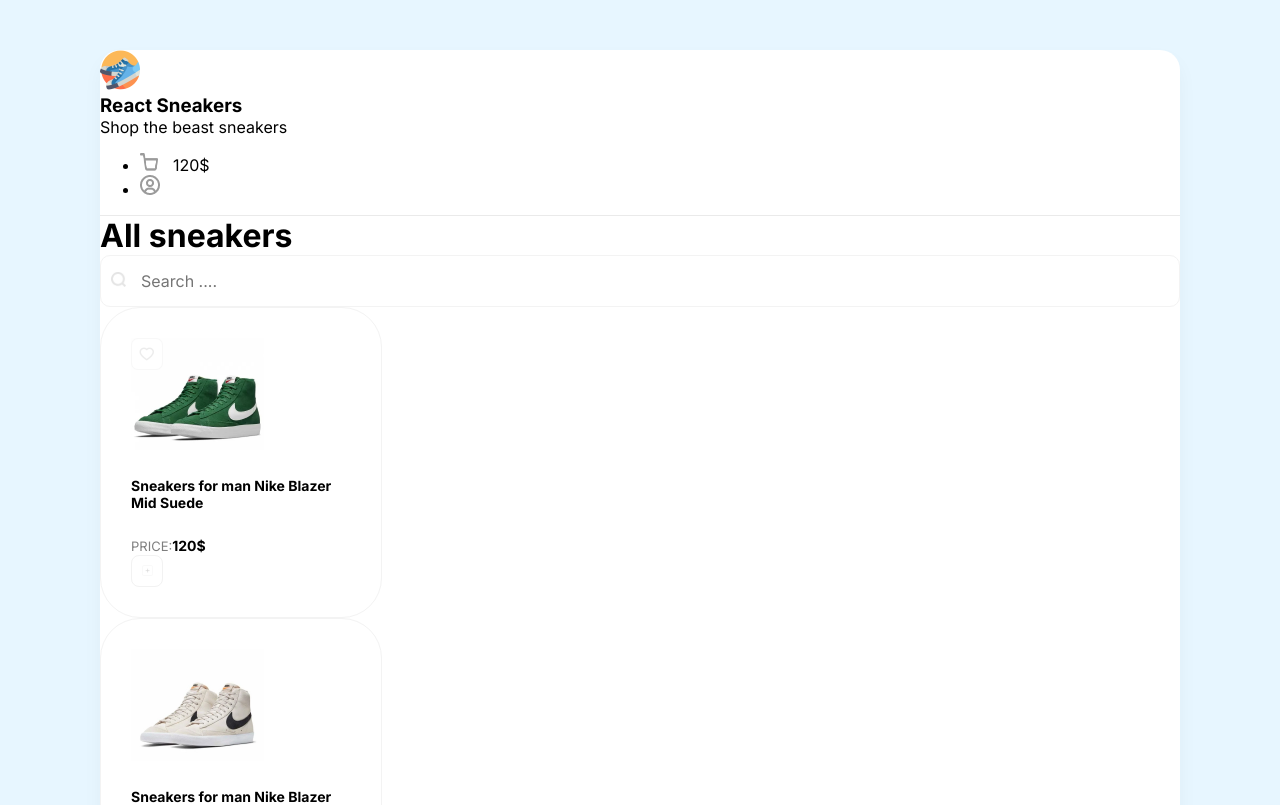
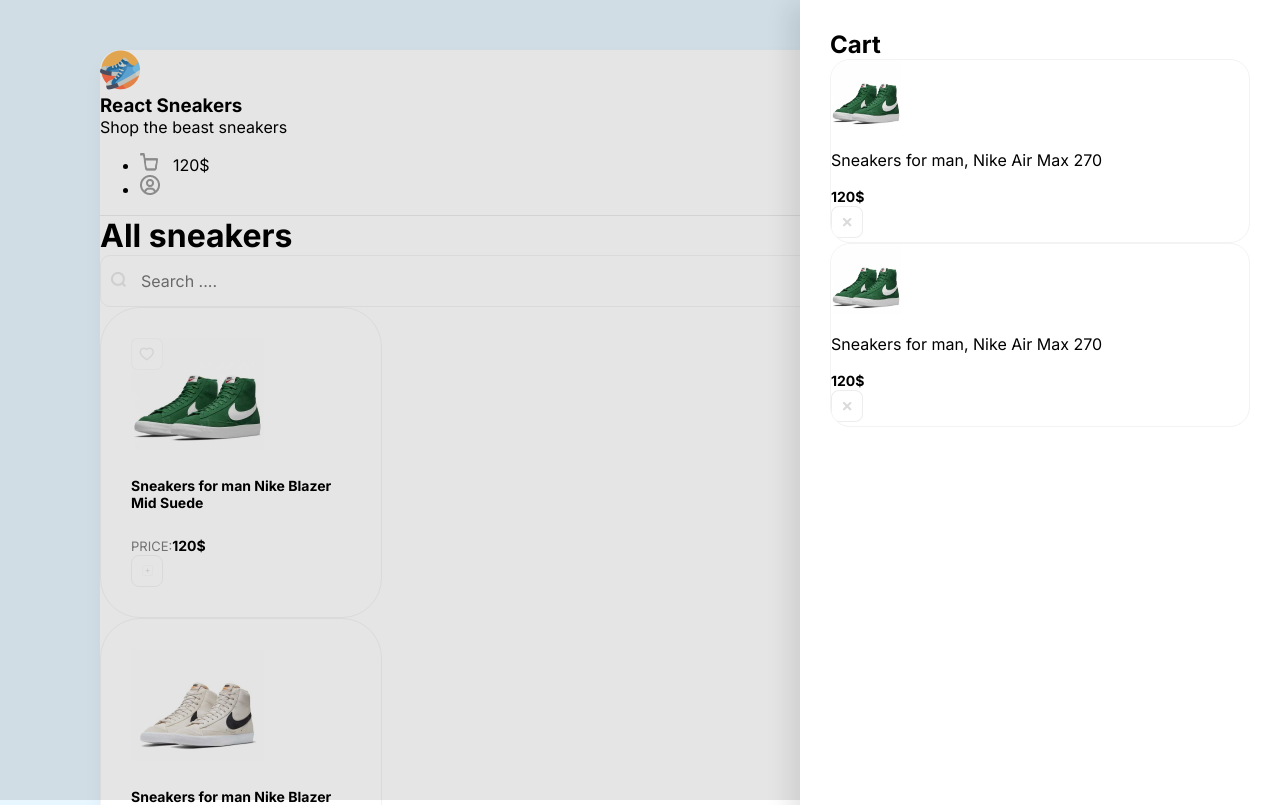
Before and after one commit to EvgeniBlag/sneakers-shop, a React (Create React App) app: page / in a window 1280 px wide. Shown: the top 805 px of the page. Built offline with nearby package versions, Linux system fonts and the light colour scheme.

Commit message:
create cartPaje

```diff
--- a/src/App.js
+++ b/src/App.js
@@ -4,6 +4,58 @@
 function App() {
   return (
     <div className="wrapper clear">
+
+      <div className="overlay">
+
+      <div className="drawer">
+
+        <h2 className="mb-30">
+          Cart
+        </h2>
+
+        <div className="cartItem d-flex align-center mb-20">
+
+         <img className=" cartItemImg mr-20"
+          src="/img/sneakers.jpg"
+          alt="sneakers"
+             />
+
+       <div className="mr-20">
+         <p className="mb-5">Sneakers for man, Nike Air Max 270</p>
+         <b>120$</b>
+       </div>
+
+       <img className="removeBtn"
+        width={32}
+         height={32}
+          src="/img/btnRemove.png"
+           alt="remove"
+                       />
+        </div>
+        <div className="cartItem d-flex align-center mb-20">
+
+         <img className=" cartItemImg mr-20"
+            src="/img/sneakers.jpg"
+            alt="sneakers"
+                          />
+
+<div className="mr-20">
+<p className="mb-5">Sneakers for man, Nike Air Max 270</p>
+<b>120$</b>
+</div>
+
+<img className="removeBtn"
+ width={32}
+  height={32}
+   src="/img/btnRemove.png"
+    alt="remove"
+                />
+        </div>
+
+
+      </div>
+
+      </div>
 
 <header className="d-flex  justify-between align-center p-40" >
   <div className="d-flex align-center">
--- a/src/index.scss
+++ b/src/index.scss
@@ -104,3 +104,58 @@
 }
 
 }
+.drawer{
+
+position: absolute;
+width: 420px;
+background: #FFFFFF;
+box-shadow: -10px 4px 24px rgba(0, 0, 0, 0.1);
+height: 100%;
+right: 0px;
+padding: 30px;
+
+h2{
+  margin: 0px;
+
+}
+}
+
+.overlay{
+  position: absolute;
+  left: 0px;
+  top: 0px;
+  background-color: rgba(0, 0, 0, 0.1);
+  z-index: 1;
+  width: 100%;
+  height: 100%;
+}
+
+.cartItem{
+border: 1px solid #F3F3F3;
+border-radius: 20px;
+overflow: hidden;
+
+  p{
+    font-size: 16px;
+  }
+
+  b{
+    font-size: 14px;
+  }
+}
+.removeBtn{
+  opacity: 0.5;
+  cursor: pointer;
+  transition: opacity 0.15s ease-in-out;
+  &:hover{
+    opacity: 1;
+  }
+}
+.cartItemImg{
+  height: 70px;
+  width: 70px;
+  background-size: contain;
+  background-position: 0 -3px;
+  background-repeat: no-repeat;
+  margin-right: 20px;
+}
```
Also changed, not shown: public/img/btnRemove.png (added).
